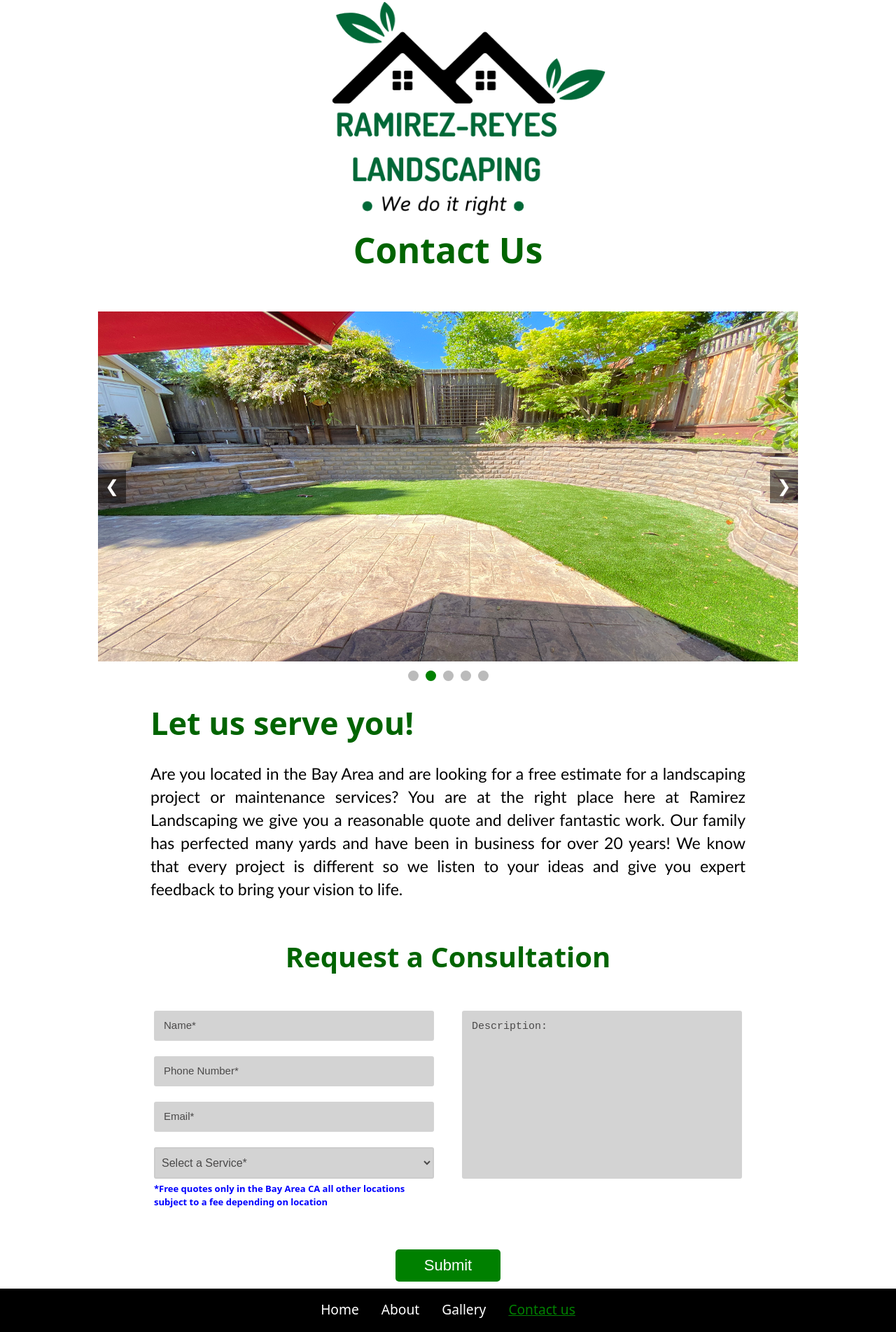
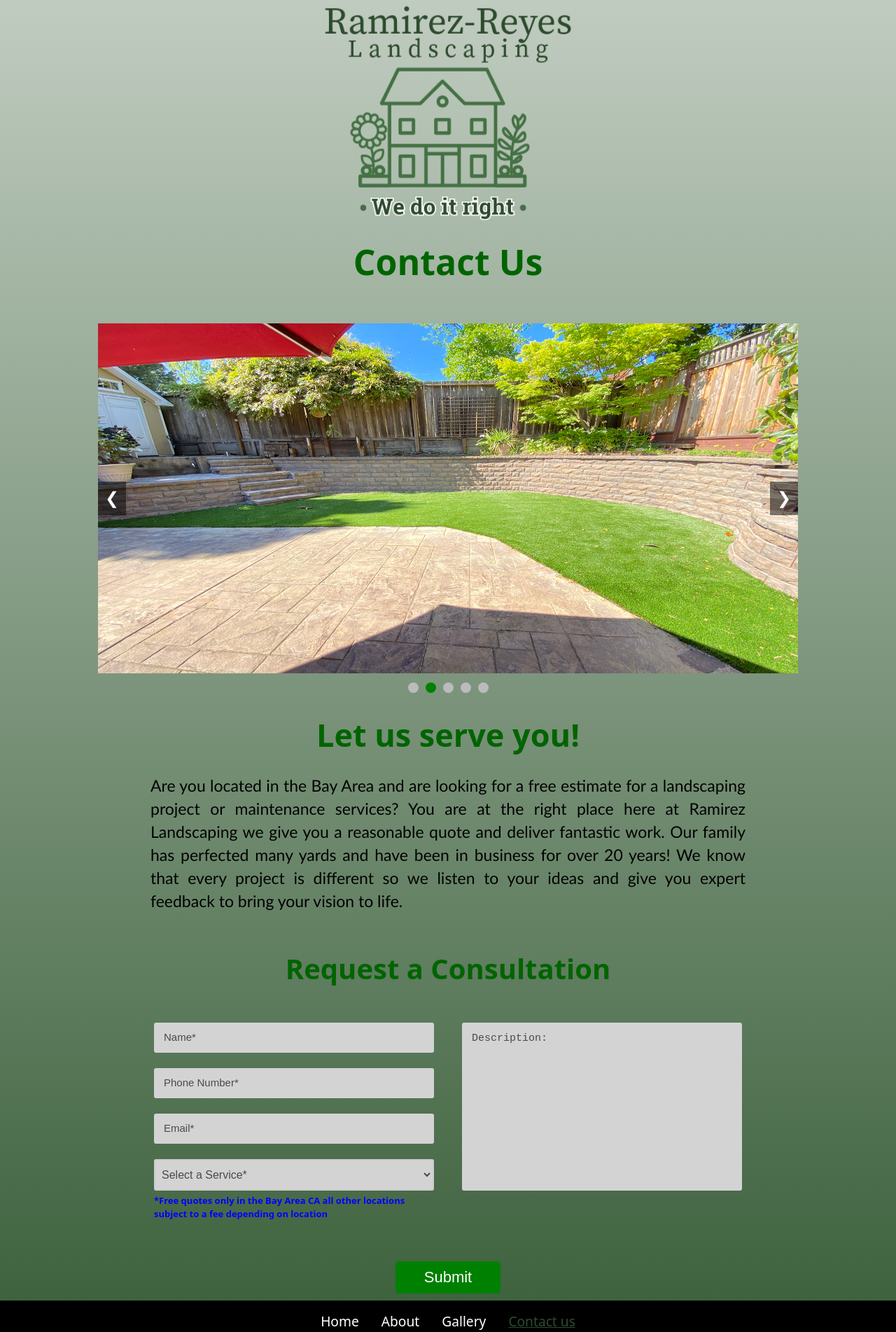
Before and after one commit to OsbaldoRamirez-create/RR_Wesbite_Vite, a React (Vite) app: page /contact in a window 1280 px wide. Shown: the part 73-1976 px from the top of the page at 70% size. Built offline with nearby package versions, Linux system fonts and the light colour scheme.

Commit message:
updated minor changes

```diff
--- a/src/Components/ScrollToTop.jsx
+++ b/src/Components/ScrollToTop.jsx
@@ -5,7 +5,7 @@ import { useLocation } from 'react-router-dom';
 export default function ScrollToTop({ children }) {
     const { pathname } = useLocation();
     useEffect(() => {
-        window.scrollTo({ top: 0, behavior: 'auto' });
+        window.scrollTo({ top: 0, behavior: 'smooth' });
     }, [pathname])
     return children || null
 }
--- a/src/Pages/About.jsx
+++ b/src/Pages/About.jsx
@@ -1,7 +1,6 @@
 import Quote from '../Components/Quote'
 /* import Slideshow from './Components/Slideshow' */
 import '../Styles/AboutStyles.css';
-import RamirezLogo from '../assets/RRLogoo.png'
 /* import {yardImages2} from './Components/SlideImages'; */
 import BeforeAfterSlider from '../Components/BeforeAfterSlider';
 import before from '../assets/BeforePALawn.png';
@@ -10,7 +9,6 @@ import after from '../assets/AfterPALawn.png';
 export default function About() {
   return (
     <div className="about-container">
-        <img src={RamirezLogo} alt='Ramirez Logo' className='ramirezLogo'/>
         <h1> About Us</h1>
         <BeforeAfterSlider beforeImage={before} afterImage={after}/>
         {/* <Slideshow images={yardImages2}/> */}
--- a/src/Pages/Contact.jsx
+++ b/src/Pages/Contact.jsx
@@ -1,13 +1,11 @@
 import '../Styles/ContactStyles.css';
 import Quote from '../Components/Quote'
-import RamirezLogo from '../assets/RRLogoo.png';
 import Slideshow from '../Components/Slideshow';
 import { yardImages } from '../Components/slideImages';
 
 export default function ContactPage() {
   return (
     <div className="contact-container">
-        <img src={RamirezLogo} className="ramirezLogo"alt="Logo"/>
         <h1> Contact Us</h1>
         <Slideshow images={yardImages}/>
         <div className='contact-intro'>
--- a/src/Pages/Gallery.jsx
+++ b/src/Pages/Gallery.jsx
@@ -1,7 +1,7 @@
 import "../Styles/GalleryStyles.css";
-import RamirezLogo from '../assets/RRLogoo.png';
 import { useState, useEffect } from "react";
 import { allImages } from "../Components/slideImages";
+import Quote from "../Components/Quote";
 
 
 
@@ -47,7 +47,9 @@ const handleFilterChange = (filter) => {
         <div className="gallery-outer">
         <div className="gallery-container">
 
-        <img src={RamirezLogo} className="ramirezLogo"alt="Logo"/>
+        <h1>View our beautiful work</h1>
+
+
         <div className="filter-buttons">
             {filters.map((filter) => (
                 <button key={filter}
@@ -64,7 +66,13 @@ const handleFilterChange = (filter) => {
         {pagedImages.map((img, index) => {
             const globalIndex = (currentPage - 1) * imagesPerPage + index
             return (
-            <img key={index} src={img.src} alt={img.category} onClick={() => { setLightboxIndex(globalIndex); setLightboxOpen(true) }} style={{ cursor: 'pointer' }} />
+            <img key={index}
+            src={img.src}
+            alt={img.category}
+            onClick={() => {
+                setLightboxIndex(globalIndex);
+                setLightboxOpen(true) }}
+             style={{ cursor: 'pointer' }} />
         )})}
     </div>
     {/* pagination controls */}
@@ -91,11 +99,12 @@ const handleFilterChange = (filter) => {
                                 <div className="gallery-modal" onClick={e=>e.stopPropagation()}>
                                     <button className="modal-close" onClick={()=> setLightboxOpen(false)}>×</button>
                                     <button className="modal-prev" onClick={()=> setLightboxIndex(i => Math.max(0, i - 1))}>‹</button>
-                                    <img src={filteredImages[lightboxIndex].src} alt={filteredImages[lightboxIndex].category} style={{ maxWidth: '700px', width: '100%', height: 'auto' }} />
+                                    <img src={filteredImages[lightboxIndex].src} alt={filteredImages[lightboxIndex].category}/>
                                     <button className="modal-next" onClick={()=> setLightboxIndex(i => Math.min(filteredImages.length - 1, i + 1))}>›</button>
                                 </div>
                             </div>
                         )}
+                <Quote/>
                 </div>
                 </div>
     );
--- a/src/Pages/Home.jsx
+++ b/src/Pages/Home.jsx
@@ -1,4 +1,3 @@
-import RamirezLogo from '../assets/RRLogoo.png';
 import grassImg from '../assets/NewGrass2.png';
 import patioImg from '../assets/cleanerPatio.png';
 import '../Styles/HomeStyles.css';
@@ -10,7 +9,6 @@ import {yardImages} from '../Components/slideImages';
 export default function Home() {
   return (
     <div className='main-home'>
-        <img src={RamirezLogo} className="ramirezLogo"alt="Logo"/>
         <Slideshow images={yardImages}/>
         <div className="intro">
         <div className="intro-boxes">
--- a/src/Pages/Landscaping.jsx
+++ b/src/Pages/Landscaping.jsx
@@ -1,5 +1,4 @@
 import Quote from '../Components/Quote'
-import RamirezLogo from '../assets/RRLogoo.png';
 import '../Styles/LandscapingStyles.css';
 import Slideshow from '../Components/Slideshow';
 import { yardImages } from '../Components/slideImages';
@@ -7,7 +6,6 @@ import { yardImages } from '../Components/slideImages';
 export default function LandscapingPage() {
   return (
     <div className='main-landscaping'>
-    <img src={RamirezLogo} className="ramirezLogo"alt="Logo"/>
     <h1> Landscaping Services </h1>
     <Slideshow images={yardImages}/>
 
--- a/src/Pages/Maintenance.jsx
+++ b/src/Pages/Maintenance.jsx
@@ -1,5 +1,4 @@
 import '../Styles/MaintenanceStyles.css';
-import RamirezLogo from '../assets/RRLogoo.png';
 import Quote from '../Components/Quote';
 import Slideshow from '../Components/Slideshow';
 import { yardImages2 } from '../Components/slideImages';
@@ -7,7 +6,6 @@ import { yardImages2 } from '../Components/slideImages';
 export default function MaintenancePage() {
   return (
     <div className='maintenance-container'>
-        <img src={RamirezLogo} className="ramirezLogo"alt="Logo"/>
         <h1>Maintenance Services</h1>
 
         <Slideshow images={yardImages2}/>
--- a/src/Styles/FooterBarStyles.css
+++ b/src/Styles/FooterBarStyles.css
@@ -12,12 +12,12 @@ footer a{
     font-size: 1.2rem;
 }
 footer a.active{
-    color: green;
+    color: #2e4b2e;
     text-decoration: underline;
 }
 
 footer a:hover{
-    color: green;
+    color: #2e4b2e;
     text-decoration: underline;
 }
 
--- a/src/index.css
+++ b/src/Styles/index.css
@@ -3,18 +3,23 @@
   line-height: 1.5;
   font-weight: 400;
   width: 100%;
-  color-scheme: light dark;
-  background-color: white;
+  background: linear-gradient(to bottom, #395e394b, #395e39);
 
   font-synthesis: none;
   text-rendering: optimizeLegibility;
-  -webkit-font-smoothing: antialiased;
-  -moz-osx-font-smoothing: grayscale;
 }
 
 
 body {
+  display: flex;
+  flex-direction: column;
+  text-align: center;
   margin: 0;
   min-width: 320px;
   min-height: 100vh;
 }
+
+.ramirezLogo{
+  width: 450px;
+  margin: auto;
+}
--- a/src/main.jsx
+++ b/src/main.jsx
@@ -1,6 +1,6 @@
 import { StrictMode } from 'react'
 import { createRoot } from 'react-dom/client'
-import './index.css'
+import './Styles/index.css'
 import Navbar from './Components/Navbar.jsx'
 import { BrowserRouter, Routes, Route } from 'react-router-dom'
 import Home from './Pages/Home.jsx'
@@ -11,12 +11,17 @@ import MaintenancePage from './Pages/Maintenance.jsx'
 import ContactPage from './Pages/Contact.jsx'
 import Gallery from './Pages/Gallery.jsx'
 import ScrollToTop from './Components/ScrollToTop.jsx'
+import RamirezLogo from './assets/RR_Logo.png'
 
 createRoot(document.getElementById('root')).render(
   <StrictMode>
     <BrowserRouter>
+      <ScrollToTop/>
+      <div className="app-container">
       <Navbar />
-      <ScrollToTop/>
+
+      <img src={RamirezLogo} className="ramirezLogo"alt="Logo"/>
+
       <Routes>
         <Route path="/" element={<Home/>} />
         <Route path="/landscaping" element={<Landscaping/>} />
@@ -26,7 +31,9 @@ createRoot(document.getElementById('root')).render(
         <Route path="/contact" element={<ContactPage />} />
         {/* add other routes here, e.g. /about, /contact, /maintenance */}
       </Routes>
-      <Footer />
+      <Footer/>
+
+      </div>
     </BrowserRouter>
   </StrictMode>,
 )
```
Also changed, not shown: src/assets/RR_Logo.png (added).
